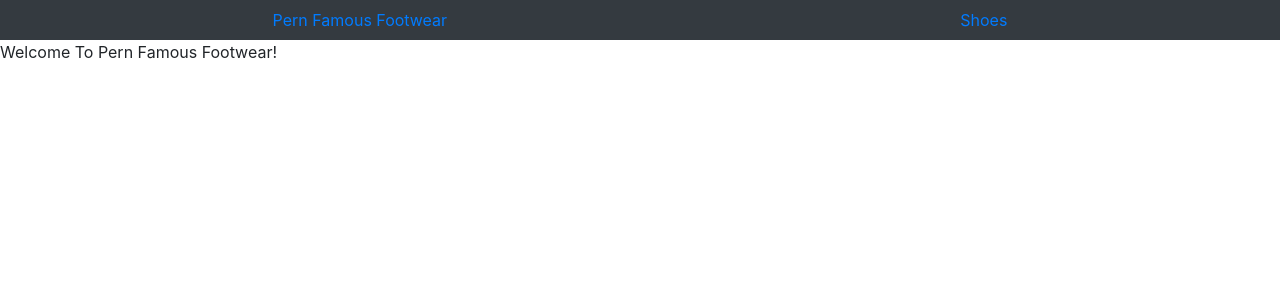
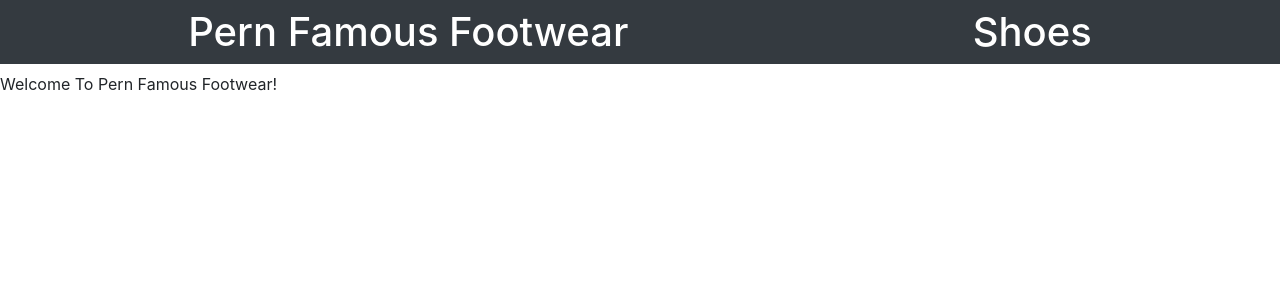
Before and after one commit to durdonadjalilova/PERN-Store, a React (Create React App) app in the folder front-end/: page / in a window 1280 px wide. Shown: the top 300 px of the page. Built offline with nearby package versions, Linux system fonts and the light colour scheme.

Commit message:
added bootstrap

```diff
--- a/front-end/src/Components/NavBar.js
+++ b/front-end/src/Components/NavBar.js
@@ -2,9 +2,9 @@ import { NavLink } from "react-router-dom";
 
 const NavBar = () => {
   return (
-    <nav className="d-flex justify-content-around navbar navbar-expand-xl navbar-dark bg-dark">
-      <NavLink to="/" className="ms-auto bd-highlight d-inline-block">Pern Famous Footwear</NavLink>
-      <NavLink to="/shoes"  className="ms-auto bd-highlight d-inline-block"> Shoes</NavLink>
+    <nav className="d-flex justify-content-around navbar navbar-expand-xl navbar-dark bg-dark h1 ">
+      <NavLink to="/" className="ms-auto text-white ">Pern Famous Footwear</NavLink>
+      <NavLink to="/shoes"  className="ms-auto text-white"> Shoes</NavLink>
     </nav>
   );
 };
--- a/front-end/src/Components/Shoes.js
+++ b/front-end/src/Components/Shoes.js
@@ -31,10 +31,10 @@ const Shoes = () => {
               <h2>{brand}</h2>
               <h3>{name}</h3>
               <img src={image_url} alt="shoes" />
+                </Link>
               <h4>${price}</h4>
               <h4>Size: {size}</h4>
               <h4>Gender: {gender}</h4>
-                </Link>
             </li>
           );
         })}
```
